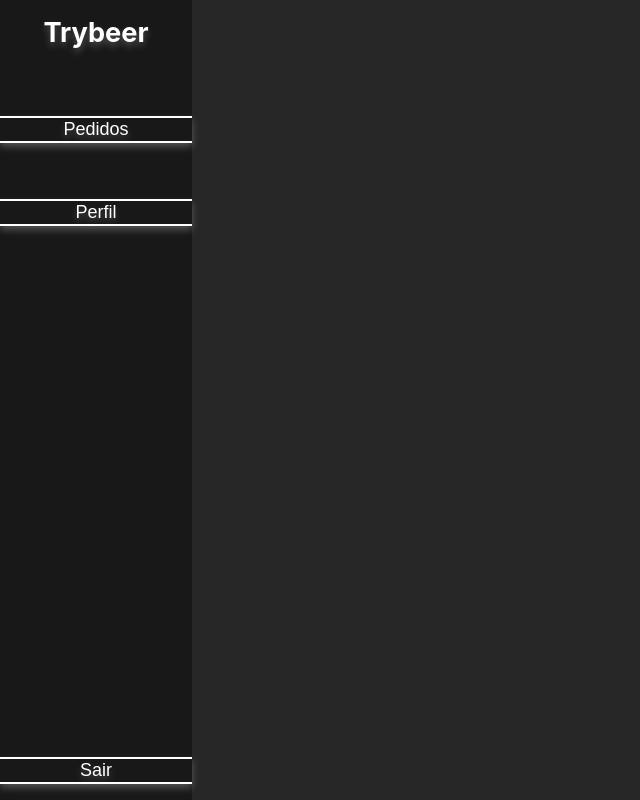
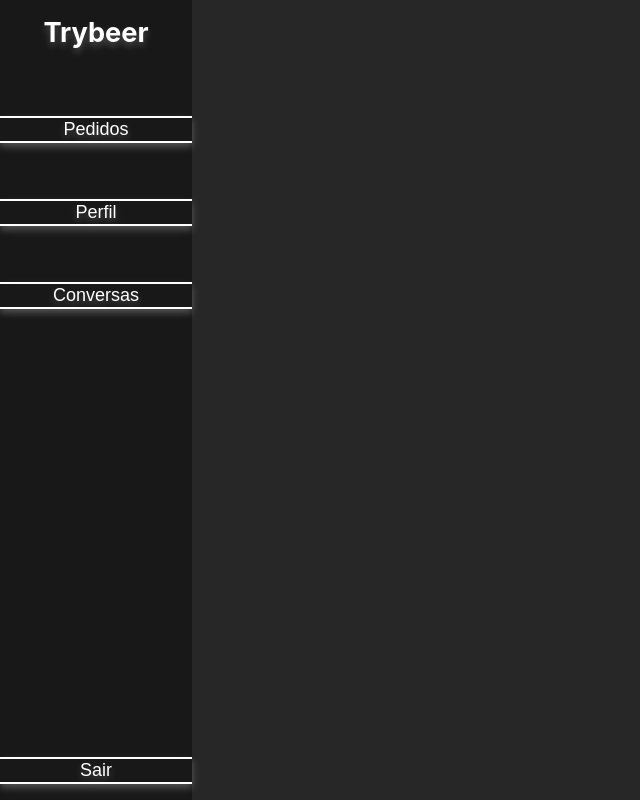
Before and after one commit to tryber/sd-04-project-trybeer-v2, a React (Create React App) app in the folder front-end/: page /test in a window 1280 px wide. Shown: the whole page, without its empty margins (0-640 px from the left). Built offline with nearby package versions, Linux system fonts and the light colour scheme.

Commit message:
changes in client bar

```diff
--- a/front-end/src/components/ClientBar.jsx
+++ b/front-end/src/components/ClientBar.jsx
@@ -53,6 +53,14 @@
         onClick={ () => changeUrl(history, 'profile') }
       >
         Perfil
+      </button>
+      <button
+        type="button"
+        className="nav-btn-adm"
+        data-testid="side-menu-item-chat"
+        onClick={ () => changeUrl(history, 'chat') }
+      >
+        Conversas
       </button>
     </div>
     <button
@@ -115,7 +123,7 @@
             <button
               type="button"
               className="nav-btn-adm"
-              data-testid="side-menu-item-chat"
+              data-testid="side-menu-chat"
               onClick={ () => changeUrl(history, 'chat') }
             >
               Conversar com a loja
```
